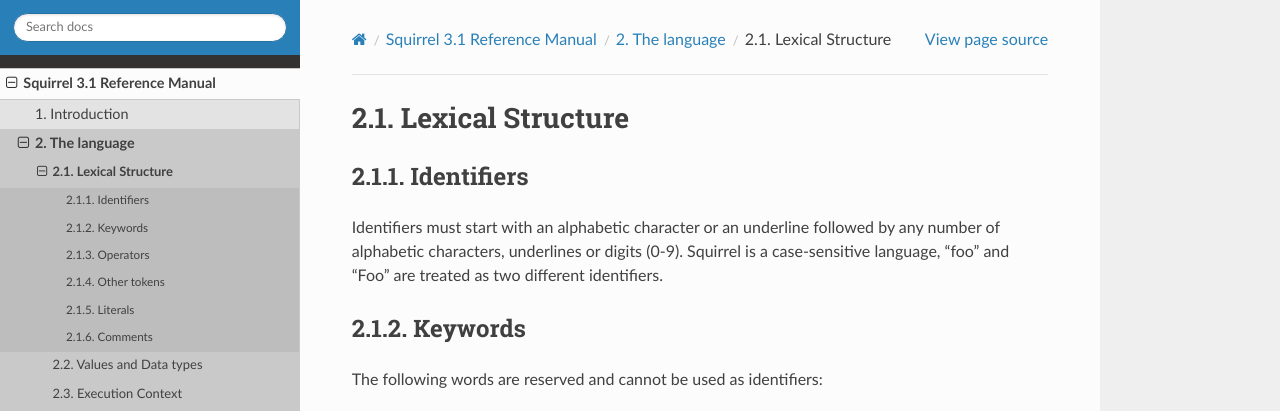
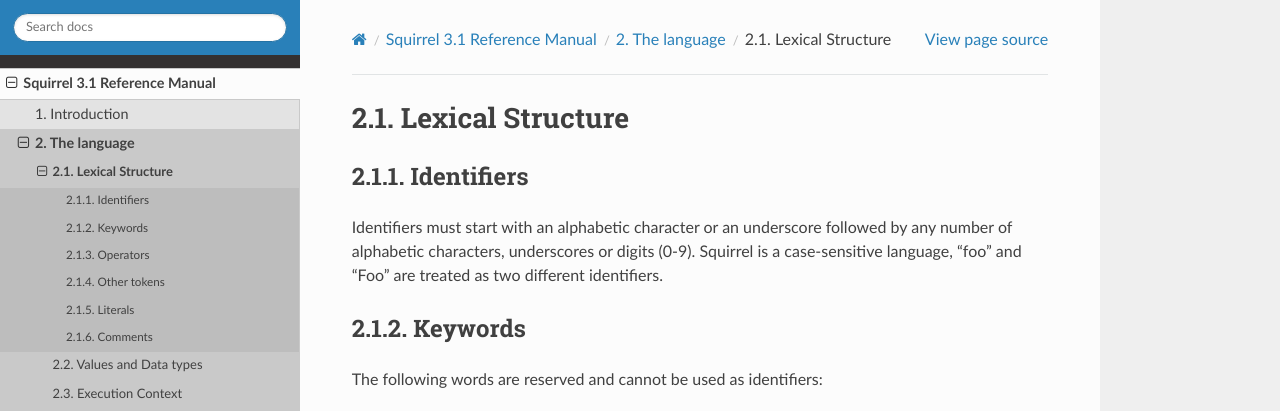
Before and after one commit to albertodemichelis/squirrel, a Sphinx documentation site: the page built from doc/source/reference/language/lexical_structure.rst, in a window 1280 px wide and 900 px high. Shown: the top 411 px of the window. Built offline with Sphinx 7.4.7 and the Read the Docs theme 2.0.0, drawn with Linux system fonts in a browser that asks for light colours; formulas are drawn with MathJax 3.

Commit message:
change underline to underscore

```diff
--- a/doc/source/reference/language/lexical_structure.rst
+++ b/doc/source/reference/language/lexical_structure.rst
@@ -13,8 +13,8 @@
 
 .. index:: single: identifiers
 
-Identifiers must start with an alphabetic character or an underline followed by any number
-of alphabetic characters, underlines or digits (0-9). Squirrel is a case-sensitive language, "foo" and "Foo" are
+Identifiers must start with an alphabetic character or an underscore followed by any number
+of alphabetic characters, underscores or digits (0-9). Squirrel is a case-sensitive language, "foo" and "Foo" are
 treated as two different identifiers.
 
 -----------
```
